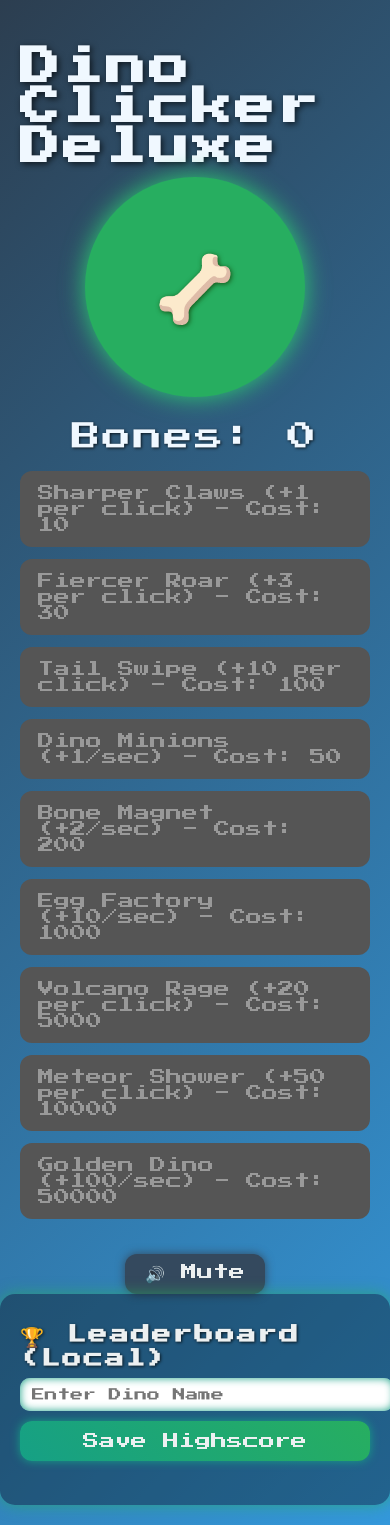
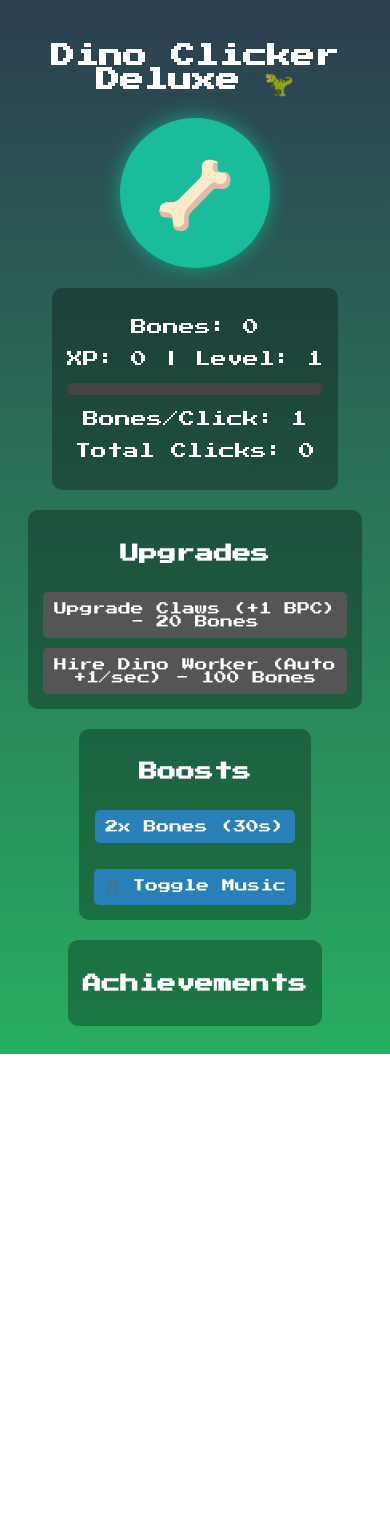
Before and after one commit to GreenIce99/Dino-Clicker, a plain HTML site: page index.html in a window 390 px wide. After the commit the page ends 1054 px from the top, so only its background shows below. Drawn offline with Linux system fonts and the light colour scheme.

Commit message:
Update index.html

```diff
--- a/index.html
+++ b/index.html
@@ -1,375 +1,264 @@
 <!DOCTYPE html>
-<html lang="en" >
+<html lang="en">
 <head>
   <meta charset="UTF-8" />
-  <meta name="viewport" content="width=device-width, initial-scale=1" />
-  <title>Dino Clicker Deluxe - No Images</title>
+  <meta name="viewport" content="width=device-width, initial-scale=1.0" />
+  <title>Dino Clicker Deluxe</title>
+  <link rel="manifest" href="manifest.json">
+  <meta name="theme-color" content="#27ae60" />
   <style>
     @import url('https://fonts.googleapis.com/css2?family=Press+Start+2P&display=swap');
-
+    * { box-sizing: border-box; }
     body {
-      margin: 0;
-      background: linear-gradient(135deg, #2c3e50, #3498db);
-      font-family: 'Press Start 2P', cursive, monospace;
-      color: #f0f8ff;
+      font-family: 'Press Start 2P', cursive;
+      background: linear-gradient(to bottom, #2c3e50, #27ae60);
+      color: #fff;
       display: flex;
       flex-direction: column;
       align-items: center;
-      min-height: 100vh;
       padding: 20px;
-      user-select: none;
+      text-align: center;
     }
-
     h1 {
-      font-size: 2.5rem;
+      font-size: 1.5rem;
       margin-bottom: 10px;
-      text-shadow: 2px 2px 6px #000000aa;
-      letter-spacing: 3px;
     }
-
-    #click-area {
-      background: #27ae60;
-      width: 220px;
-      height: 220px;
+    #clicker {
+      font-size: 4rem;
+      background: #1abc9c;
+      border: none;
       border-radius: 50%;
-      display: flex;
-      justify-content: center;
-      align-items: center;
+      width: 150px;
+      height: 150px;
       cursor: pointer;
-      box-shadow: 0 0 25px #2ecc71;
-      transition: transform 0.15s ease;
-      font-size: 4rem;
-      font-weight: bold;
-      user-select: none;
-      margin-bottom: 25px;
-      color: #ecf0f1;
-      text-shadow: 1px 1px 5px #145214;
+      box-shadow: 0 0 20px #16a085;
+      transition: transform 0.1s;
     }
-
-    #click-area:active {
+    #clicker:active {
       transform: scale(0.95);
-      box-shadow: 0 0 35px #27ae60;
     }
-
-    #score {
-      font-size: 1.8rem;
-      margin-bottom: 20px;
-      text-shadow: 1px 1px 3px #000000bb;
-      letter-spacing: 2px;
+    .stats, .upgrades, .achievements, .boosts {
+      margin-top: 20px;
+      max-width: 400px;
+      background: rgba(0, 0, 0, 0.3);
+      padding: 15px;
+      border-radius: 10px;
     }
-
-    #upgrades {
-      max-width: 360px;
-      width: 100%;
-      display: flex;
-      flex-direction: column;
-      gap: 12px;
-      margin-bottom: 30px;
+    button {
+      font-family: inherit;
+      margin-top: 10px;
+      padding: 10px;
+      font-size: 0.8rem;
+      border: none;
+      background: #2980b9;
+      color: #fff;
+      cursor: pointer;
+      border-radius: 5px;
     }
-
-    button.upgrade-btn {
-      background: linear-gradient(45deg, #16a085, #27ae60);
-      border: none;
-      border-radius: 12px;
-      padding: 14px 18px;
-      font-family: 'Press Start 2P', cursive, monospace;
-      font-size: 1rem;
-      color: #ecf0f1;
-      cursor: pointer;
-      box-shadow: 0 0 8px #16a085;
-      transition: background 0.3s ease, box-shadow 0.3s ease;
-      user-select: none;
-      text-align: left;
-    }
-
-    button.upgrade-btn:hover:not(:disabled) {
-      background: linear-gradient(45deg, #1abc9c, #2ecc71);
-      box-shadow: 0 0 15px #1abc9c;
-    }
-
-    button.upgrade-btn:disabled {
+    button:disabled {
       background: #555;
       cursor: not-allowed;
-      box-shadow: none;
-      color: #999;
     }
-
-    #mute-btn {
+    .popup {
+      background: #e67e22;
+      color: #fff;
+      padding: 5px 10px;
       margin-top: 5px;
-      padding: 10px 20px;
-      font-family: 'Press Start 2P', cursive, monospace;
-      font-size: 1rem;
-      border: none;
-      border-radius: 12px;
-      background: #34495e;
-      color: #ecf0f1;
-      cursor: pointer;
-      box-shadow: 0 0 10px #34495e;
-      transition: background 0.3s ease;
-      user-select: none;
+      border-radius: 5px;
+      animation: fade 3s forwards;
     }
-
-    #mute-btn:hover {
-      background: #2c3e50;
+    @keyframes fade {
+      0% { opacity: 1; }
+      100% { opacity: 0; display: none; }
     }
-
-    #leaderboard {
-      background: rgba(0, 0, 0, 0.35);
-      border-radius: 15px;
-      max-width: 360px;
+    #evoBar {
       width: 100%;
-      padding: 15px 20px;
-      box-shadow: 0 0 15px #27ae60aa;
-      color: #ecf0f1;
-      user-select: none;
+      background: #444;
+      border-radius: 8px;
+      margin-top: 10px;
+      overflow: hidden;
     }
-
-    #leaderboard h2 {
-      font-size: 1.2rem;
-      margin-bottom: 10px;
-      letter-spacing: 2px;
-      text-shadow: 1px 1px 3px #000000bb;
-    }
-
-    #leaderboard input {
-      width: 100%;
-      padding: 10px 12px;
-      border-radius: 10px;
-      border: none;
-      font-family: 'Press Start 2P', cursive, monospace;
-      font-size: 0.8rem;
-      margin-bottom: 10px;
-      box-shadow: inset 0 0 8px #16a085;
-      outline: none;
-      color: #333;
-    }
-
-    #leaderboard button {
-      width: 100%;
-      padding: 12px 0;
-      font-family: 'Press Start 2P', cursive, monospace;
-      font-size: 1rem;
-      border-radius: 12px;
-      border: none;
-      background: linear-gradient(45deg, #16a085, #27ae60);
-      color: #ecf0f1;
-      cursor: pointer;
-      box-shadow: 0 0 10px #16a085;
-      transition: background 0.3s ease;
-      user-select: none;
-    }
-
-    #leaderboard button:hover {
-      background: linear-gradient(45deg, #1abc9c, #2ecc71);
-    }
-
-    #leaderboardList {
-      margin-top: 10px;
-      list-style-type: none;
-      max-height: 180px;
-      overflow-y: auto;
-      padding-left: 0;
-      font-size: 0.85rem;
-      letter-spacing: 1.5px;
-    }
-
-    #leaderboardList li {
-      padding: 8px 5px;
-      border-bottom: 1px solid #1abc9c88;
-      text-shadow: 1px 1px 2px #000000bb;
+    #evoProgress {
+      height: 12px;
+      background: lime;
+      width: 0%;
+      transition: width 0.3s ease-in-out;
     }
   </style>
 </head>
 <body>
-  <h1>Dino Clicker Deluxe</h1>
+  <h1>Dino Clicker Deluxe 🦖</h1>
+  <audio id="bgMusic" loop src="https://cdn.pixabay.com/audio/2022/03/15/audio_3d4f051418.mp3"></audio>
+  <audio id="clickSound" src="https://cdn.pixabay.com/audio/2022/03/15/audio_545a313343.mp3"></audio>
+  <button id="clicker">🦴</button>
+  <div class="stats">
+    <p id="bones">Bones: 0</p>
+    <p id="xp">XP: 0 | Level: 1</p>
+    <div id="evoBar"><div id="evoProgress"></div></div>
+    <p id="bpc">Bones/Click: 1</p>
+    <p id="totalClicks">Total Clicks: 0</p>
+  </div>
+  <div class="upgrades">
+    <h3>Upgrades</h3>
+    <button id="upgradeClick">Upgrade Claws (+1 BPC) - 20 Bones</button><br>
+    <button id="autoClicker">Hire Dino Worker (Auto +1/sec) - 100 Bones</button>
+  </div>
+  <div class="boosts">
+    <h3>Boosts</h3>
+    <button id="doubleBoost">2x Bones (30s)</button>
+    <p id="boostTimer"></p>
+    <button onclick="toggleMusic()">🎵 Toggle Music</button>
+  </div>
+  <div class="achievements">
+    <h3>Achievements</h3>
+    <div id="achievementList"></div>
+  </div>
+  <div id="popupArea"></div>
+  <script>
+    let bones = 0, xp = 0, level = 1, bonesPerClick = 1, totalClicks = 0;
+    let upgradeCost = 20, autoCost = 100;
+    let doubleBoost = false, boostCooldown = false;
+    let autoRate = 0, autoInterval;
 
-  <div id="click-area" title="Click me to get Bones!">🦴</div>
+    const clicker = document.getElementById('clicker');
+    const bonesEl = document.getElementById('bones');
+    const xpEl = document.getElementById('xp');
+    const bpcEl = document.getElementById('bpc');
+    const clicksEl = document.getElementById('totalClicks');
+    const upgradeBtn = document.getElementById('upgradeClick');
+    const autoBtn = document.getElementById('autoClicker');
+    const boostBtn = document.getElementById('doubleBoost');
+    const boostTimer = document.getElementById('boostTimer');
+    const achievements = document.getElementById('achievementList');
+    const popupArea = document.getElementById('popupArea');
+    const music = document.getElementById('bgMusic');
+    const clickSound = document.getElementById('clickSound');
+    const evoProgress = document.getElementById('evoProgress');
 
-  <div id="score">Bones: 0</div>
-
-  <div id="upgrades"></div>
-
-  <button id="mute-btn">🔊 Mute</button>
-
-  <div id="leaderboard">
-    <h2>🏆 Leaderboard (Local)</h2>
-    <input id="playerName" placeholder="Enter Dino Name" />
-    <button id="submitScoreBtn">Save Highscore</button>
-    <p id="saveMsg"></p>
-    <ul id="leaderboardList"></ul>
-  </div>
-
-  <script>
-    // Variables and Elements
-    const clickArea = document.getElementById('click-area');
-    const scoreEl = document.getElementById('score');
-    const upgradesEl = document.getElementById('upgrades');
-    const muteBtn = document.getElementById('mute-btn');
-    const leaderboardList = document.getElementById('leaderboardList');
-    const saveMsg = document.getElementById('saveMsg');
-    const playerNameInput = document.getElementById('playerName');
-    const submitScoreBtn = document.getElementById('submitScoreBtn');
-
-    let bones = 0;
-    let bonesPerClick = 1;
-    let autoBones = 0;
-    let isMuted = false;
-
-    // Sounds
-    const clickSound = new Audio("https://freesound.org/data/previews/64/64167_634166-lq.mp3");
-    const upgradeSound = new Audio("https://freesound.org/data/previews/146/146721_2638296-lq.mp3");
-    const roarSound = new Audio("https://freesound.org/data/previews/156/156703_2562974-lq.mp3");
-    const bgMusic = new Audio("https://cdn.pixabay.com/download/audio/2022/11/12/audio_41fbe9d5d7.mp3?filename=happy-birthday-to-you-7-6380.mp3");
-    bgMusic.loop = true;
-    bgMusic.volume = 0.3;
-
-    // Upgrades
-    const upgrades = [
-      { id: "claws", name: "Sharper Claws", cost: 10, bonus: 1, type: "click" },
-      { id: "fangs", name: "Fiercer Roar", cost: 30, bonus: 3, type: "click" },
-      { id: "tail", name: "Tail Swipe", cost: 100, bonus: 10, type: "click" },
-      { id: "auto1", name: "Dino Minions", cost: 50, bonus: 1, type: "auto" },
-      { id: "magnet", name: "Bone Magnet", cost: 200, bonus: 2, type: "auto" },
-      { id: "eggFactory", name: "Egg Factory", cost: 1000, bonus: 10, type: "auto" },
-      { id: "volcano", name: "Volcano Rage", cost: 5000, bonus: 20, type: "click" },
-      { id: "meteor", name: "Meteor Shower", cost: 10000, bonus: 50, type: "click" },
-      { id: "goldenDino", name: "Golden Dino", cost: 50000, bonus: 100, type: "auto" },
+    const achievementList = [
+      { id: 'click10', text: 'First 10 Clicks!', unlocked: false, condition: () => totalClicks >= 10 },
+      { id: 'bones100', text: '100 Bones Collected!', unlocked: false, condition: () => bones >= 100 },
+      { id: 'level5', text: 'Reached Level 5!', unlocked: false, condition: () => level >= 5 }
     ];
 
-    const ownedUpgrades = {};
-
-    // Load and Save
-    function loadGame() {
-      const saved = JSON.parse(localStorage.getItem("dinoClickerSave"));
-      if (saved) {
-        bones = saved.bones || 0;
-        bonesPerClick = saved.bonesPerClick || 1;
-        autoBones = saved.autoBones || 0;
-        Object.assign(ownedUpgrades, saved.ownedUpgrades || {});
-      }
-      updateScore();
+    function updateDisplay() {
+      bonesEl.textContent = `Bones: ${bones}`;
+      xpEl.textContent = `XP: ${xp} | Level: ${level}`;
+      bpcEl.textContent = `Bones/Click: ${bonesPerClick}`;
+      clicksEl.textContent = `Total Clicks: ${totalClicks}`;
+      upgradeBtn.textContent = `Upgrade Claws (+1 BPC) - ${upgradeCost} Bones`;
+      autoBtn.textContent = `Hire Dino Worker (Auto +${autoRate + 1}/sec) - ${autoCost} Bones`;
+      upgradeBtn.disabled = bones < upgradeCost;
+      autoBtn.disabled = bones < autoCost;
+      evoProgress.style.width = `${(xp / (level * 10)) * 100}%`;
     }
 
-    function saveGame() {
-      const saveData = {
-        bones,
-        bonesPerClick,
-        autoBones,
-        ownedUpgrades,
-      };
-      localStorage.setItem("dinoClickerSave", JSON.stringify(saveData));
+    function showPopup(text) {
+      const div = document.createElement('div');
+      div.className = 'popup';
+      div.textContent = text;
+      popupArea.appendChild(div);
+      setTimeout(() => popupArea.removeChild(div), 3000);
     }
 
-    function updateScore() {
-      scoreEl.textContent = `Bones: ${bones}`;
+    function checkAchievements() {
+      achievementList.forEach(ach => {
+        if (!ach.unlocked && ach.condition()) {
+          ach.unlocked = true;
+          const p = document.createElement('p');
+          p.textContent = ach.text;
+          achievements.appendChild(p);
+          showPopup(`🏆 Achievement: ${ach.text}`);
+        }
+      });
     }
 
-    function playSound(sound) {
-      if (!isMuted) {
-        sound.currentTime = 0;
-        sound.play();
+    function gainXP(amount) {
+      xp += amount;
+      if (xp >= level * 10) {
+        xp = 0;
+        level++;
+        bonesPerClick++;
+        showPopup(`🦖 Evolved to Level ${level}!`);
       }
     }
 
-    clickArea.addEventListener('click', () => {
-      bones += bonesPerClick;
-      playSound(clickSound);
-      updateScore();
-      saveGame();
-      buildShop();
-    });
-
-    function buildShop() {
-      upgradesEl.innerHTML = "";
-      upgrades.forEach(up => {
-        const btn = document.createElement('button');
-        btn.className = 'upgrade-btn';
-        btn.id = up.id;
-        btn.textContent = `${up.name} (${up.type === "click" ? "+" + up.bonus + " per click" : "+" + up.bonus + "/sec"}) - Cost: ${up.cost}`;
-        btn.disabled = bones < up.cost;
-        btn.onclick = () => buyUpgrade(up);
-        upgradesEl.appendChild(btn);
-      });
-    }
-
-    function buyUpgrade(upgrade) {
-      if (bones >= upgrade.cost) {
-        bones -= upgrade.cost;
-        if (upgrade.type === "click") {
-          bonesPerClick += upgrade.bonus;
-        } else if (upgrade.type === "auto") {
-          autoBones += upgrade.bonus;
-        }
-        ownedUpgrades[upgrade.id] = (ownedUpgrades[upgrade.id] || 0) + 1;
-        upgrade.cost = Math.floor(upgrade.cost * 1.3);
-        playSound(upgradeSound);
-        updateScore();
-        buildShop();
-        saveGame();
+    function randomEvent() {
+      if (Math.random() < 0.05) {
+        const bonus = Math.floor(Math.random() * 50 + 25);
+        bones += bonus;
+        showPopup(`🌠 Meteor Shower! +${bonus} Bones`);
       }
     }
 
-    setInterval(() => {
-      bones += autoBones;
-      if (autoBones > 0) playSound(roarSound);
-      updateScore();
-      saveGame();
-      buildShop();
-    }, 1000);
+    clicker.addEventListener('click', () => {
+      const earned = bonesPerClick * (doubleBoost ? 2 : 1);
+      bones += earned;
+      totalClicks++;
+      gainXP(1);
+      updateDisplay();
+      checkAchievements();
+      randomEvent();
+      clickSound.play();
+    });
 
-    muteBtn.addEventListener('click', () => {
-      isMuted = !isMuted;
-      if (isMuted) {
-        bgMusic.pause();
-        muteBtn.textContent = "🔇 Muted";
-      } else {
-        bgMusic.play();
-        muteBtn.textContent = "🔊 Mute";
+    upgradeBtn.addEventListener('click', () => {
+      if (bones >= upgradeCost) {
+        bones -= upgradeCost;
+        bonesPerClick++;
+        upgradeCost = Math.floor(upgradeCost * 1.5);
+        updateDisplay();
       }
     });
 
-    window.addEventListener('click', () => {
-      if (!isMuted && bgMusic.paused) {
-        bgMusic.play();
+    autoBtn.addEventListener('click', () => {
+      if (bones >= autoCost) {
+        bones -= autoCost;
+        autoRate++;
+        autoCost = Math.floor(autoCost * 1.75);
+        clearInterval(autoInterval);
+        autoInterval = setInterval(() => {
+          bones += autoRate * (doubleBoost ? 2 : 1);
+          gainXP(autoRate);
+          updateDisplay();
+          checkAchievements();
+        }, 1000);
+        updateDisplay();
       }
     });
 
-    // Leaderboard
-    function showLeaderboard() {
-      const leaderboard = JSON.parse(localStorage.getItem("dinoLeaderboard") || "[]");
-      leaderboardList.innerHTML = leaderboard
-        .map(entry => `<li>${entry.name}: ${entry.score} 🦴</li>`)
-        .join('');
+    boostBtn.addEventListener('click', () => {
+      if (boostCooldown) return;
+      doubleBoost = true;
+      boostCooldown = true;
+      boostBtn.disabled = true;
+      let time = 30;
+      boostTimer.textContent = `Boost active: ${time}s left`;
+      const interval = setInterval(() => {
+        time--;
+        boostTimer.textContent = `Boost active: ${time}s left`;
+        if (time <= 0) {
+          clearInterval(interval);
+          doubleBoost = false;
+          boostTimer.textContent = '';
+          setTimeout(() => {
+            boostCooldown = false;
+            boostBtn.disabled = false;
+          }, 30000);
+        }
+      }, 1000);
+    });
+
+    function toggleMusic() {
+      if (music.paused) music.play();
+      else music.pause();
     }
 
-    function submitScore() {
-      const name = playerNameInput.value.trim();
-      if (!name) {
-        saveMsg.textContent = "Enter your dino name!";
-        return;
-      }
-      const leaderboard = JSON.parse(localStorage.getItem("dinoLeaderboard") || "[]");
-      const existing = leaderboard.find(e => e.name === name);
-      if (existing) {
-        if (bones > existing.score) existing.score = bones;
-      } else {
-        leaderboard.push({ name, score: bones });
-      }
-      leaderboard.sort((a, b) => b.score - a.score);
-      localStorage.setItem("dinoLeaderboard", JSON.stringify(leaderboard.slice(0, 10)));
-      saveMsg.textContent = "Score saved!";
-      showLeaderboard();
-      playerNameInput.value = "";
-    }
-
-    submitScoreBtn.addEventListener('click', submitScore);
-
-    // Init
-    loadGame();
-    buildShop();
-    showLeaderboard();
-    updateScore();
-
+    window.addEventListener('load', () => {
+      updateDisplay();
+      music.volume = 0.3;
+      music.play().catch(() => {}); // Autoplay might be blocked
+    });
   </script>
 </body>
 </html>
```
